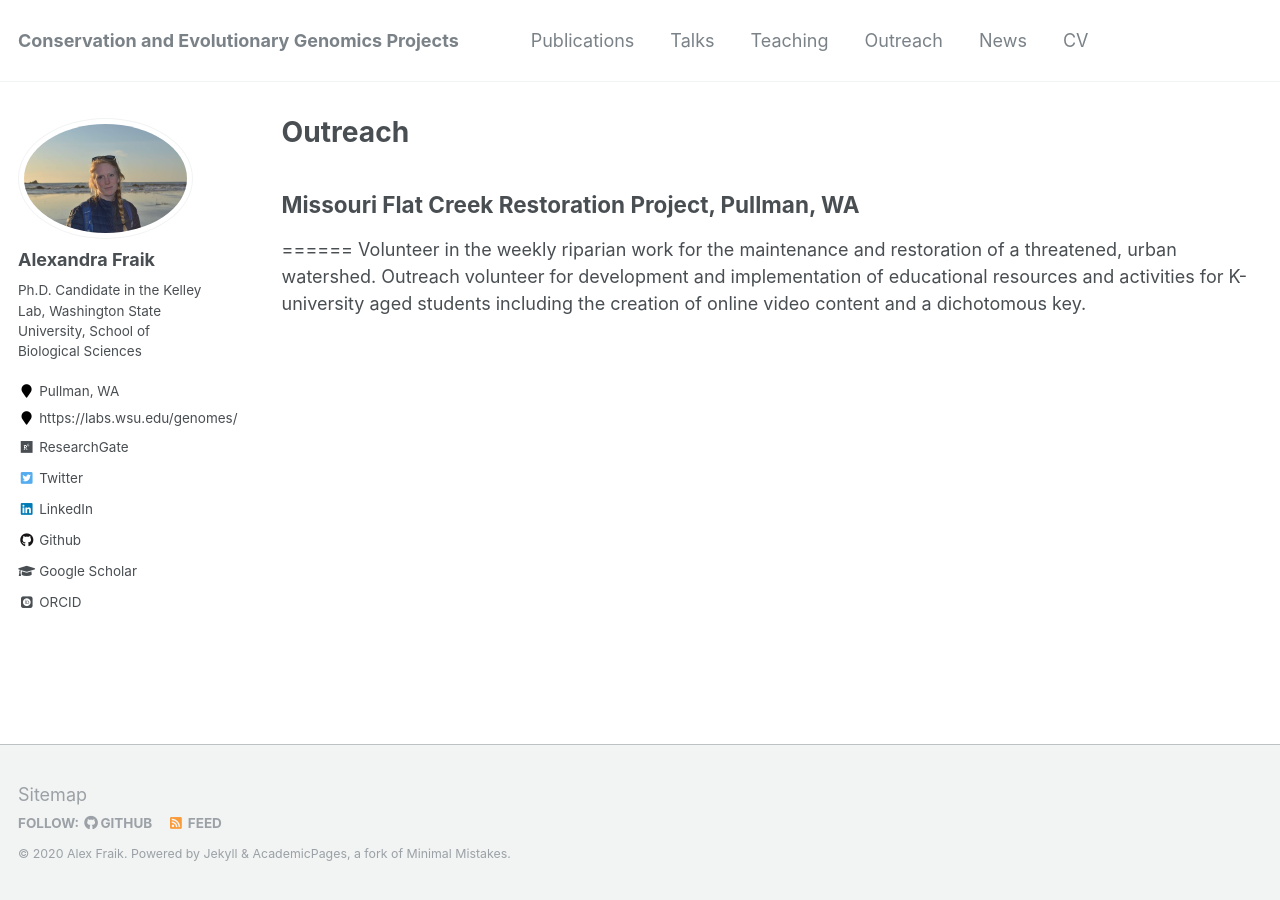
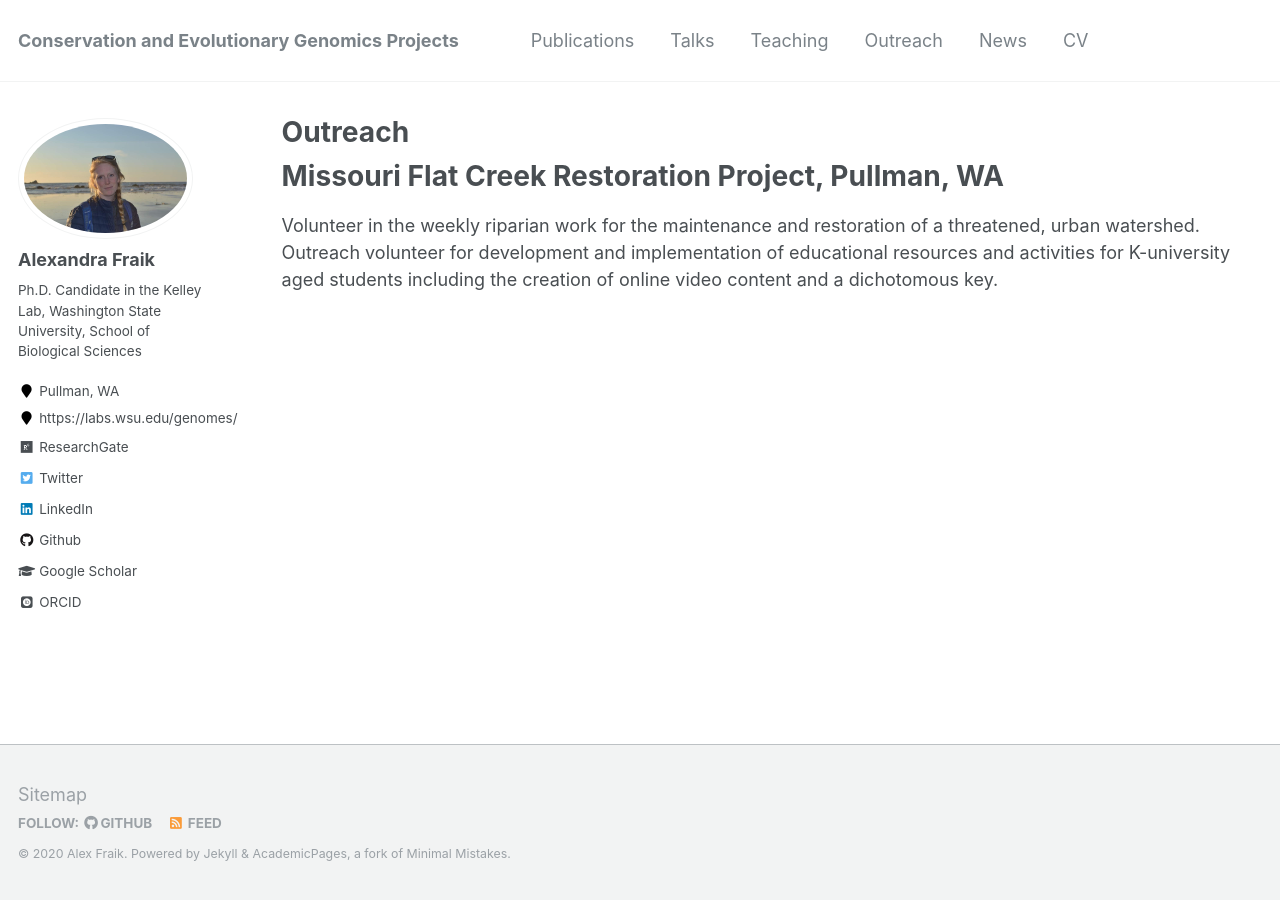
Before and after one commit to akfraik/akfraik.github.io, a Jekyll site: the page built from _pages/outreach.md, in a window 1280 px wide. Built offline with Jekyll 4.4.1, drawn with Linux system fonts in a browser that asks for light colours; some web fonts are replaced.

```diff
--- a/_pages/outreach.md
+++ b/_pages/outreach.md
@@ -7,7 +7,7 @@ author_profile: true
 
 {% include base_path %}
 
-## Missouri Flat Creek Restoration Project, Pullman, WA
+Missouri Flat Creek Restoration Project, Pullman, WA
 ======
 Volunteer in the weekly riparian work for the maintenance and restoration of a threatened, urban watershed. Outreach volunteer for development and implementation of educational resources and activities for K-university aged students including the creation of online video content and a dichotomous key.
 
```
